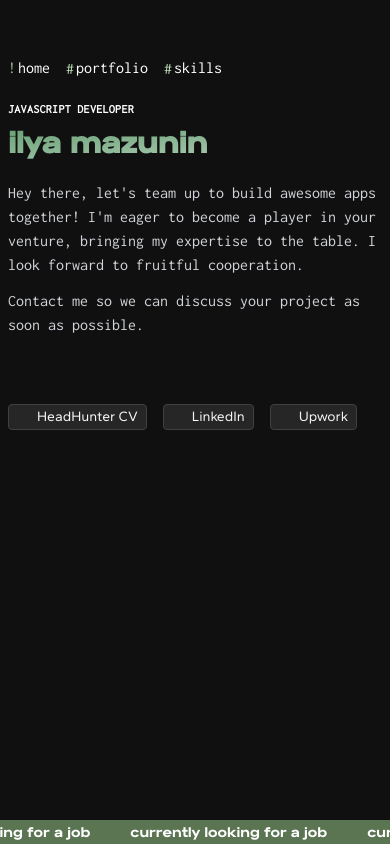
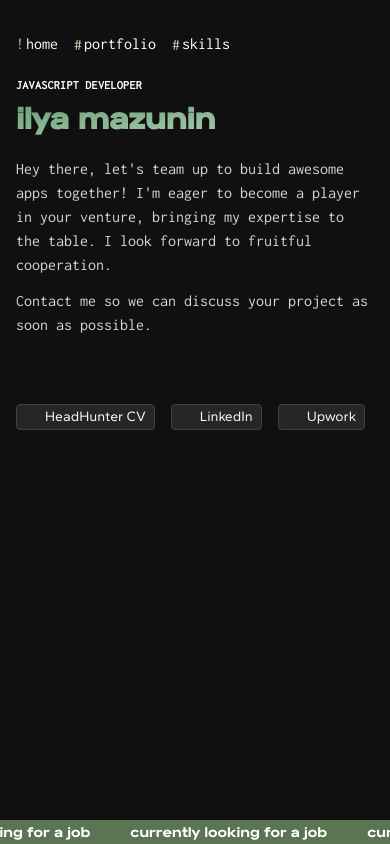
Before and after one commit to Koshacha/portfolio, a SvelteKit app: page / in a window 390 px wide. Built offline with nearby package versions, Linux system fonts and the light colour scheme; some icons are missing.

Commit message:
add lil padding

```diff
--- a/src/routes/+layout.svelte
+++ b/src/routes/+layout.svelte
@@ -43,11 +43,11 @@
 
 <style lang="postcss">
   :global(body) {
-    @apply antialiased max-w-2xl mb-20 flex flex-col md:flex-row mx-4 mt-8 mx-auto bg-night text-white;
+    @apply antialiased max-w-2xl mb-20 flex flex-col md:flex-row mt-8 mx-auto bg-night text-white;
   }
 
   .container {
-    @apply flex-auto min-w-0 mt-6 flex flex-col px-2 md:px-0;
+    @apply flex-auto min-w-0 md:mt-6 flex flex-col px-4 md:px-0;
   }
 
   .bottom-bar {
```
